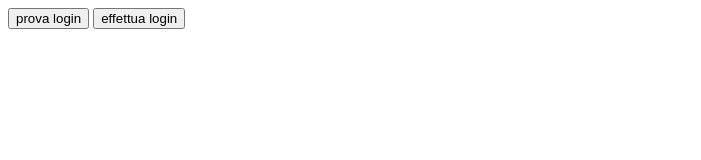
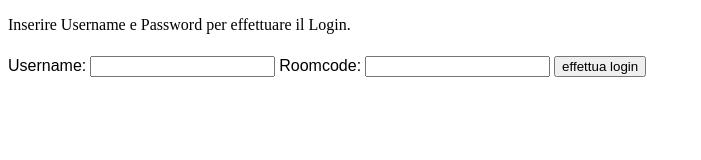
Before and after one commit to Chimeronix/progettoServerChat, a website: page client.html in a window 1280 px wide. Both pictures are taken after a click on the button "effettua login". Shown: the whole page, without its empty margins (0-701 px from the left). Drawn offline with Linux system fonts and the light colour scheme.

Commit message:
completato sistema login, da todo lista utenti

```diff
--- a/client.html
+++ b/client.html
@@ -3,22 +3,40 @@
 <head>
 	<meta charset="utf-8">
 	<title>WebSocket Brugnoni & Amantini</title>
+    <style>
+      label {
+        font:
+        1rem 'Fira Sans',
+        sans-serif;
+      }
+
+      input,
+      label {
+        margin: 0.4rem 0;
+      }
+    </style>
+</head>
+<body>
+  <p>Inserire Username e Password per effettuare il Login.</p>
+  <label for="username">Username:</label>
+  <input type="text" id="username">
+  <label for="roomcode">Roomcode:</label>
+  <input type="text" id="roomcode">
+  <button onclick="login()">effettua login</button>
+
   <script>
     const ws = new WebSocket("ws://localhost:8080");
 
     ws.addEventListener('message', function (event) {
         console.log(event.data);
     });
-    function provaLogin(){
-      ws.send("login/uname/pwd");
-    }
     function login(){
-      ws.send("login/pippo/lacoca");
+      const usernameVar = document.getElementById("username").value;
+      const roomcodeVar = document.getElementById("roomcode").value;
+      const message = `login/${usernameVar}/${roomcodeVar}`;
+
+      ws.send(message);
     }
     </script>
-</head>
-<body>
-  <button onclick="provaLogin()">prova login</button>
-  <button onclick="login()">effettua login</button>
 </body>
 </html>
--- a/dati.csv
+++ b/dati.csv
@@ -1 +1,4 @@
 amantins,amantini05
+brugnir,brugnir05
+caty,caty05
+manci,manci05
```
Also changed, not shown: index.js (+30 -8 lines).
